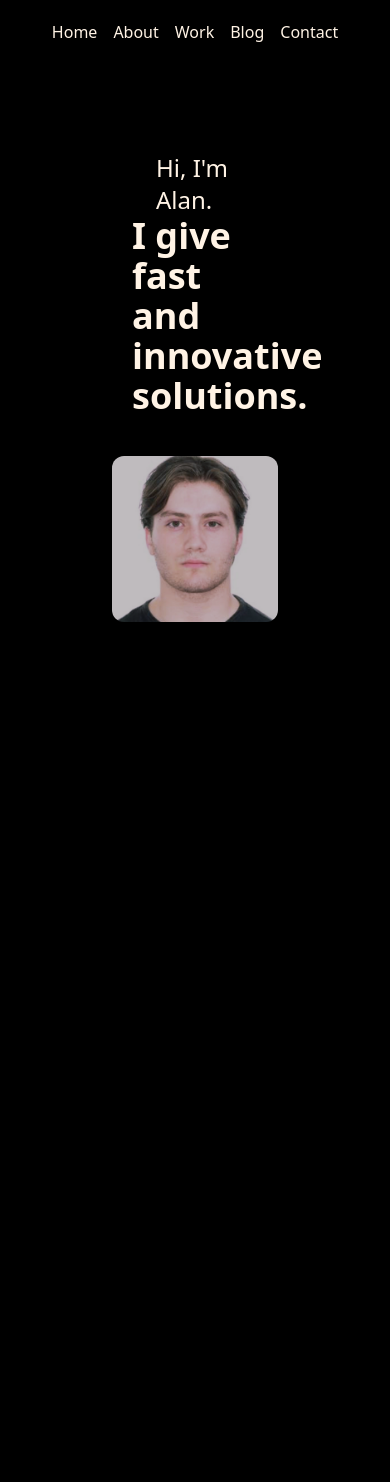
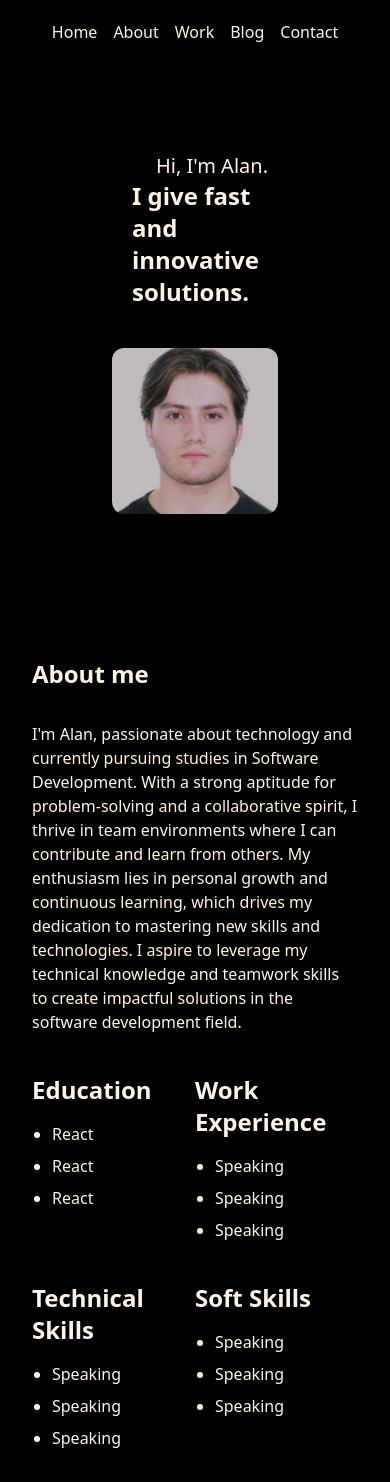
Before and after one commit to AlanJGG/my-portfolio, a React (Vite) app: page / in a window 390 px wide. Before the commit the page ends 958 px from the top, so only its background shows below. Built offline with nearby package versions, Linux system fonts and the light colour scheme.

Commit message:
Responsive Home &  Set template for about

```diff
--- a/src/components/Navbar.jsx
+++ b/src/components/Navbar.jsx
@@ -2,8 +2,8 @@ export const Navbar = () => {
   return (
     <header id="navbar" className="fixed top-0 left-0 w-full z-50 bg-black">
       <nav className="py-5 flex justify-center">
-        <ul className="flex">
-          <li className="px-2 md:px-10 ">
+        <ul className="flex lg:gap-x-16 sm:gap-x-2.5 2xl:text-xl">
+          <li className="px-2">
             <a
               href="#home"
               className="hover:text-amber-500 focus:text-amber-500 ease-in-out duration-300"
@@ -11,7 +11,7 @@ export const Navbar = () => {
               Home
             </a>
           </li>
-          <li className="px-2 md:px-10">
+          <li className="px-2">
             <a
               href="#about"
               className="hover:text-amber-500 focus:text-amber-500 ease-in-out duration-300 antialiased"
@@ -19,7 +19,7 @@ export const Navbar = () => {
               About
             </a>
           </li>
-          <li className="px-2 md:px-10">
+          <li className="px-2">
             <a
               href="#work"
               className="hover:text-amber-500 focus:text-amber-500 ease-in-out duration-300 antialiased"
@@ -27,7 +27,7 @@ export const Navbar = () => {
               Work
             </a>
           </li>
-          <li className="px-2 md:px-10">
+          <li className="px-2">
             <a
               href="#blog"
               className="hover:text-amber-500 focus:text-amber-500 ease-in-out duration-300 antialiased"
@@ -35,7 +35,7 @@ export const Navbar = () => {
               Blog
             </a>
           </li>
-          <li className="px-2 md:px-10 ">
+          <li className="px-2 ">
             <a
               href="#contact"
               className="hover:text-amber-500 focus:text-amber-500 ease-in-out duration-300 antialiased"
--- a/src/views/About.jsx
+++ b/src/views/About.jsx
@@ -1,6 +1,57 @@
 export const About = () => {
   return (
-    <div id="about" className="p-28">
+    <div id="about" className="2xl:mt-48 p-8 lg:p-28 antialised">
+      <h1 className="sm:flex 2xl:ml-48 text-2xl md:text-3xl lg:text-4xl xl:text-4xl font-semibold antialiased ">
+        About me
+      </h1>
+      <div className="w-full lg:flex gap-x-24 mt-8">
+        <p className=" lg:w-6/12 lg:ml-20  xl:text-lg">
+          I'm Alan, passionate about technology and currently pursuing studies
+          in Software Development. With a strong aptitude for problem-solving
+          and a collaborative spirit, I thrive in team environments where I can
+          contribute and learn from others. My enthusiasm lies in personal
+          growth and continuous learning, which drives my dedication to
+          mastering new skills and technologies. I aspire to leverage my
+          technical knowledge and teamwork skills to create impactful solutions
+          in the software development field.
+        </p>
+        <div className="w-full flex justify-center mt-10 lg:mt-0">
+          <div className="w-full grid gap-y-10 grid-cols-2">
+            <div className="">
+              <h1 className="font-semibold text-2xl">Education</h1>
+              <ul className="mt-4 ml-5 list-disc grid gap-y-2">
+                <li>React</li>
+                <li>React</li>
+                <li>React</li>
+              </ul>
+            </div>
+            <div className="">
+              <h1 className="font-semibold text-2xl">Work Experience</h1>
+              <ul className="mt-4 ml-5 list-disc grid gap-y-2">
+                <li>Speaking</li>
+                <li>Speaking</li>
+                <li>Speaking</li>
+              </ul>
+            </div>
+            <div className="">
+              <h1 className="font-semibold text-2xl">Technical Skills</h1>
+              <ul className="mt-4 ml-5 list-disc grid gap-y-2">
+                <li>Speaking</li>
+                <li>Speaking</li>
+                <li>Speaking</li>
+              </ul>
+            </div>
+            <div className="">
+              <h1 className="font-semibold text-2xl">Soft Skills</h1>
+              <ul className="mt-4 ml-5 list-disc grid gap-y-2">
+                <li>Speaking</li>
+                <li>Speaking</li>
+                <li>Speaking</li>
+              </ul>
+            </div>
+          </div>
+        </div>
+      </div>
     </div>
   );
 };
--- a/src/views/Home.jsx
+++ b/src/views/Home.jsx
@@ -1,12 +1,12 @@
 export const Home = () => {
   return (
-    <div id="home" className="p-28 md:flex">
-      <div className="my-10 md:my-28 ml-5">
-        <h2 className="pl-6 text-2xl antialiased">Hi, I'm Alan.</h2>
-        <h1 className="text-4xl font-semibold antialiased">I give fast and innovative solutions.</h1>
+    <div id="home" className="p-28 md:flex justify-center 2xl:mt-28">
+      <div className="my-10 md:my-28  ml-5">
+        <h2 className="pl-6 text-xl md:text-2xl lg:text-2xl xl:text-3xl antialiased">Hi, I'm Alan.</h2>
+        <h1 className="text-2xl md:text-3xl lg:text-4xl xl:text-5xl font-semibold antialiased">I give fast and innovative solutions.</h1>
       </div>
       <div className="md:pl-40 md:pt-2">
-        <img className="brightness-75 grayscale-0 md:size-96 sd:size-auto rounded-xl" src="/assets/draft-face.png"/>
+        <img className="brightness-75 grayscale-0 lg:size-96 xl:size-auto rounded-xl md:max-w-[400px] sm:size-auto" src="/assets/draft-face.png"/>
       </div>
     </div>
   );
```
